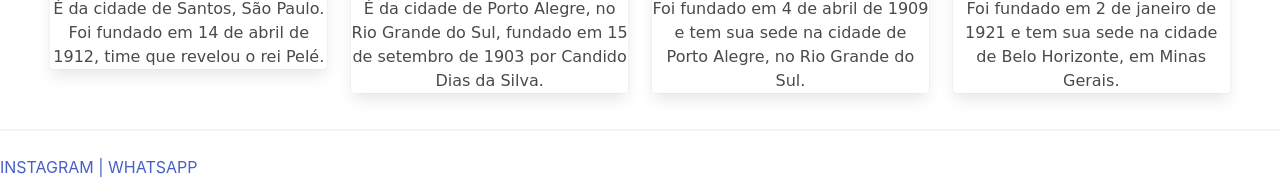
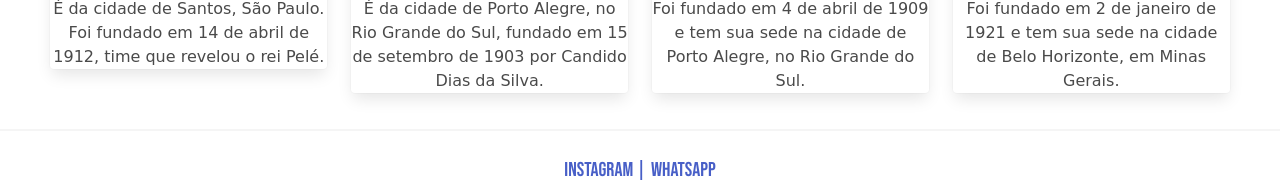
Before and after one commit to ryanzin10/maiores-times-br, a plain HTML site: page index.html in a window 1280 px wide. Shown: the part 816-1001 px from the top of the page. Drawn offline with nearby package versions, Linux system fonts and the light colour scheme; a web font is replaced by a local one.

Commit message:
Atualização 1
Add mudanças

```diff
--- a/css.css
+++ b/css.css
@@ -21,8 +21,15 @@
     color: rgb(255, 255, 255);
     border: 1px;
 }
+#asolo{
+    font-family: 'Bebas Neue', cursive;
+    font-size: 20px;
+}
 p, .content{
     font-family: 'Girassol', cursive;
+    text-align: center;
+}
+.contato{
     text-align: center;
 }
 .button-is-dark{
```
